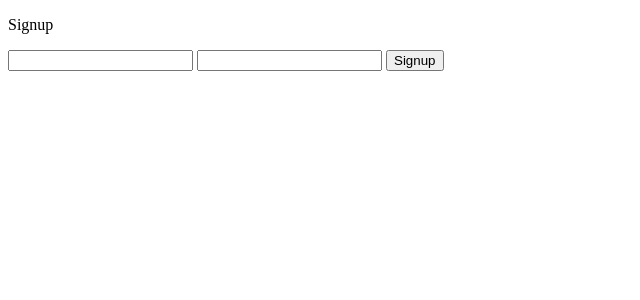
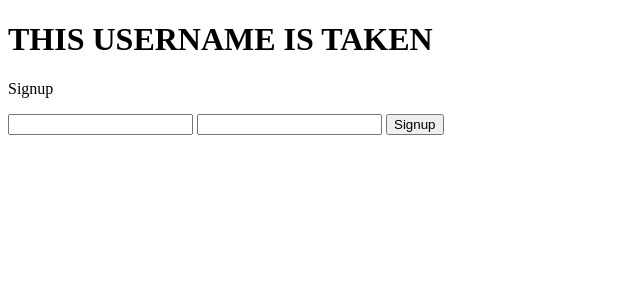
Before and after one commit to roboswordblog/AgeFilter, a Flask app: template templates/signup.html in a window 1280 px wide. Shown: the part 34-334 px from the top of the page, without its empty margins (0-640 px from the left). Run offline with Flask 3, Linux system fonts and the light colour scheme; the template is opened without the code that fills it, so the values that code supplies are empty.

Commit message:
create the error box

```diff
--- a/templates/signup.html
+++ b/templates/signup.html
@@ -23,14 +23,27 @@
 .navbar p{
 
 }
+.errorBox{
+
+}
+.errorBox h1{
+
+}
+.errorBox p{
+
+}
 </style>
 </head>
 <body>
 <div class="navbar">
 <P>AGE FILTER</P>
 </div>
+<div class="errorBox">
+    <h1>THIS USERNAME IS TAKEN</h1>
+</div>
 <div class="card">
 <p>Signup</p>
+
 <form method="POST" action="/signup">
     <input name="username">
     <input name="password">
```
